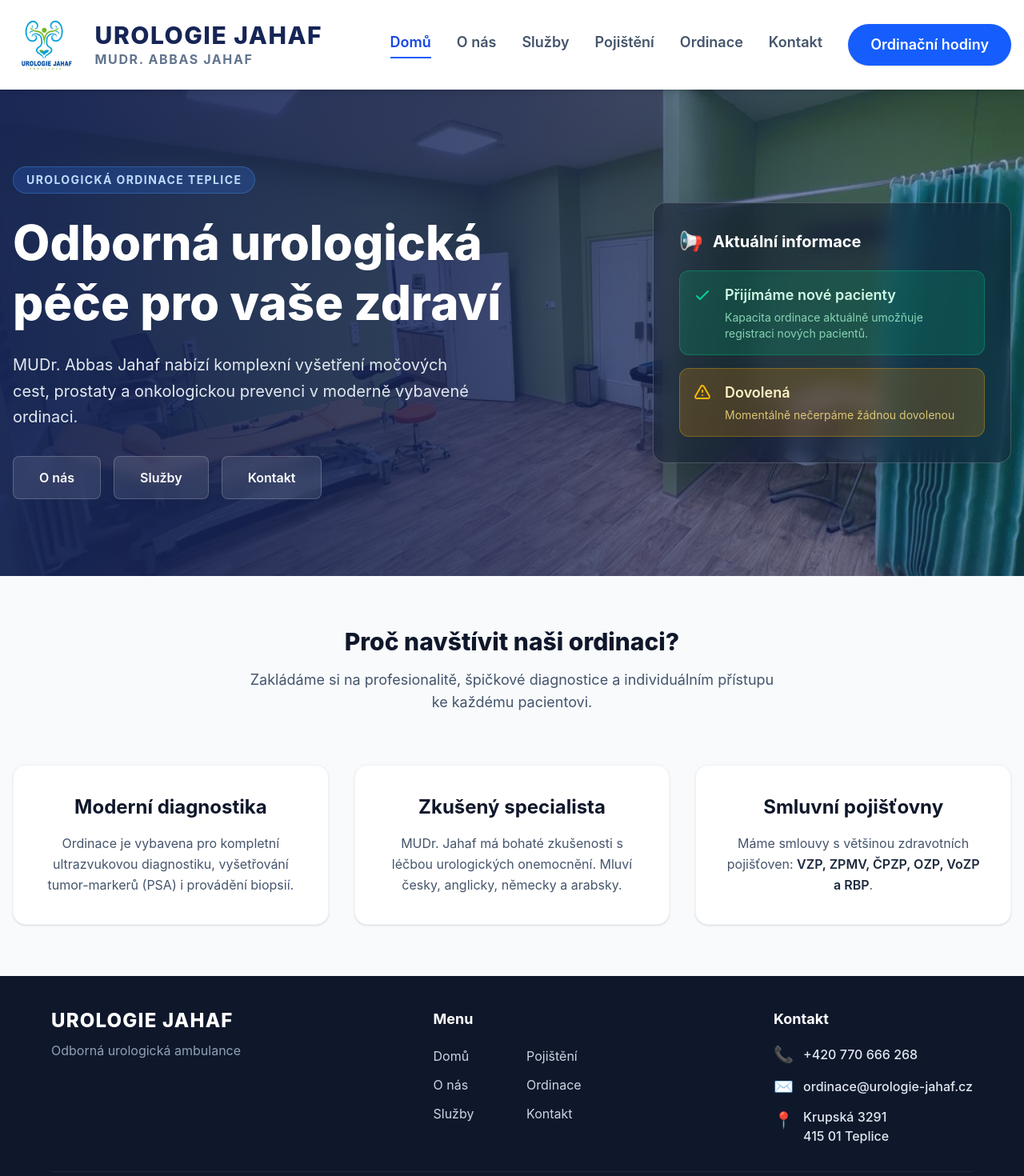
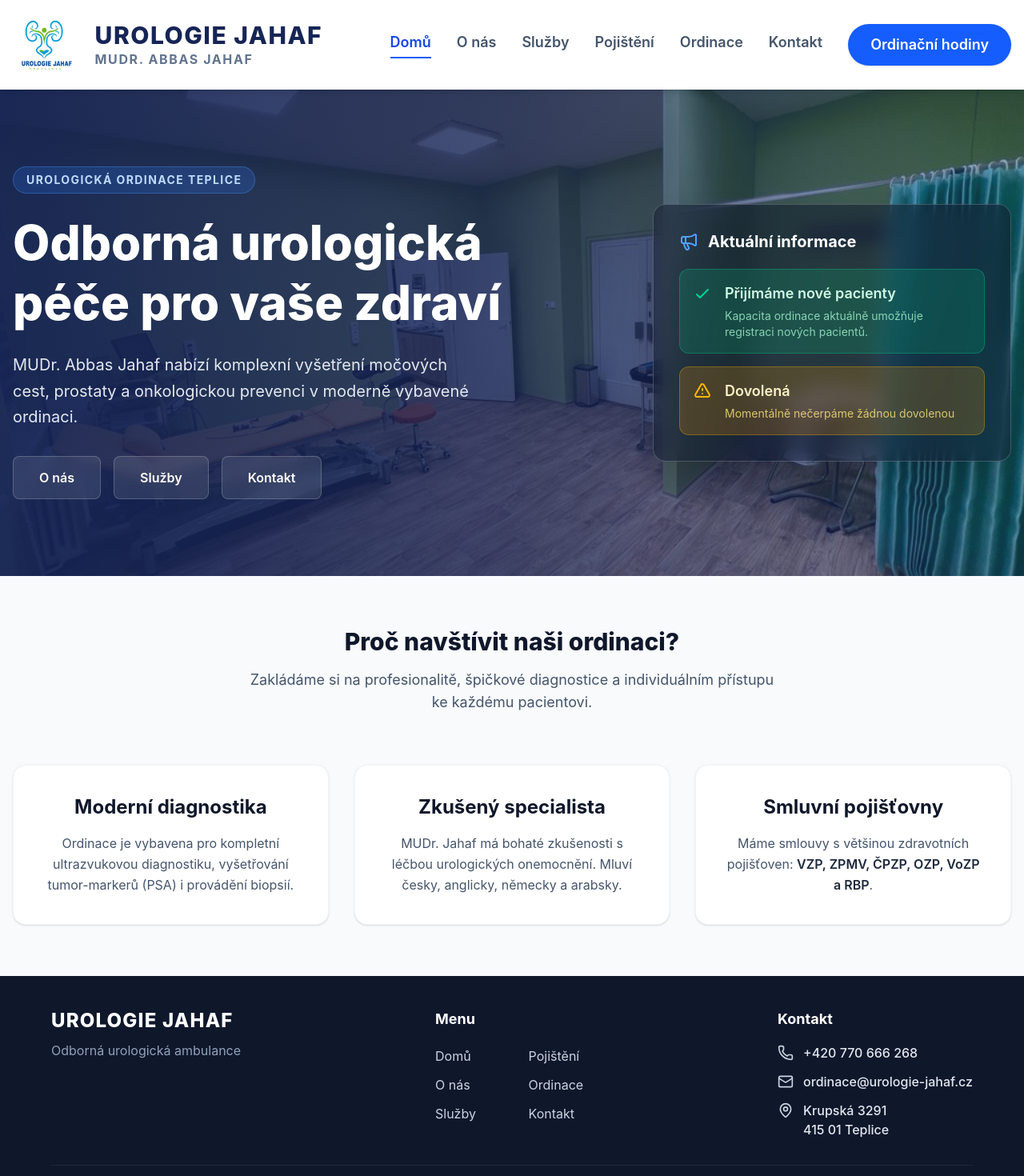
Before and after one commit to amjedq7/web-jahaf, a React (Vite) app: page / in a window 1280 px wide. Shown: the top 1470 px of the page at 80% size. Built offline with nearby package versions, Linux system fonts and the light colour scheme.

Commit message:
change emoji to icon

```diff
--- a/package.json
+++ b/package.json
@@ -11,6 +11,7 @@
   },
   "dependencies": {
     "@tailwindcss/postcss": "^4.3.1",
+    "lucide-react": "^1.21.0",
     "react": "^19.2.7",
     "react-dom": "^19.2.7",
     "react-router-dom": "^7.18.0"
--- a/src/components/Footer.tsx
+++ b/src/components/Footer.tsx
@@ -1,4 +1,5 @@
 import { Link } from 'react-router-dom'
+import { Phone, Mail, MapPin } from 'lucide-react'
 
 export default function Footer() {
   return (
@@ -6,7 +7,6 @@ export default function Footer() {
       <div className="container mx-auto px-4 py-8 lg:py-10">
         <div className="max-w-6xl mx-auto flex flex-col md:flex-row justify-between items-center md:items-start gap-8 lg:gap-10">
 
-          {/* Brand Info (Left) */}
           <div className="max-w-sm flex flex-col items-center md:items-start text-center md:text-left">
             <h3 className="text-2xl font-extrabold text-white tracking-wider mb-2">
               UROLOGIE JAHAF
@@ -16,7 +16,6 @@ export default function Footer() {
             </p>
           </div>
 
-          {/* Navigation Links (Middle) */}
           <div className="flex flex-col items-center md:items-start mt-4 md:mt-0">
             <div className="grid grid-cols-2 gap-x-8 md:gap-x-12 gap-y-3 w-fit text-center md:text-left">
               <h4 className="text-lg font-bold text-white mb-2 col-span-2">Menu</h4>
@@ -30,20 +29,19 @@ export default function Footer() {
             </div>
           </div>
 
-          {/* Contact Info (Right) */}
           <div className="flex flex-col items-center md:items-start mt-4 md:mt-0">
             <Link to="/kontakt" className="text-lg font-bold text-white hover:text-blue-400 transition-colors mb-4 w-fit block text-center md:text-left">
               Kontakt
             </Link>
             <div className="flex flex-col items-center md:items-start gap-3">
               <a href="tel:+420770666268" className="hover:text-blue-400 transition-colors flex items-center justify-center md:justify-start gap-3 w-fit">
-                <span className="text-xl">📞</span> <span className="font-medium text-slate-200">+420 770 666 268</span>
+                <Phone className="w-5 h-5" /> <span className="font-medium text-slate-200">+420 770 666 268</span>
               </a>
               <a href="mailto:ordinace@urologie-jahaf.cz" className="hover:text-blue-400 transition-colors flex items-center justify-center md:justify-start gap-3 w-fit">
-                <span className="text-xl">✉️</span> <span className="font-medium text-slate-200">ordinace@urologie-jahaf.cz</span>
+                <Mail className="w-5 h-5" /> <span className="font-medium text-slate-200">ordinace@urologie-jahaf.cz</span>
               </a>
               <div className="flex items-start justify-center md:justify-start gap-3 w-fit">
-                <span className="text-xl mt-0.5">📍</span>
+                <MapPin className="w-5 h-5 mt-0.5" />
                 <span className="font-medium text-slate-200 text-left">
                   Krupská 3291<br />
                   415 01 Teplice
@@ -54,7 +52,6 @@ export default function Footer() {
 
         </div>
 
-        {/* Bottom Bar */}
         <div className="max-w-6xl mx-auto border-t border-slate-800 mt-8 pt-6 text-center text-slate-500 text-sm">
           <p>&copy; {new Date().getFullYear()} Urologie Jahaf. Všechna práva vyhrazena.</p>
         </div>
--- a/src/pages/Contact.tsx
+++ b/src/pages/Contact.tsx
@@ -1,14 +1,13 @@
 import { useEffect, useState } from 'react'
 import { useLocation } from 'react-router-dom'
+import { Phone, Mail, MapPin, Info } from 'lucide-react'
 
 export default function Contact() {
   const location = useLocation()
   const [highlight, setHighlight] = useState('')
 
-  // Efekt pro zazáření (glow) a automatické plynulé scrollování
   useEffect(() => {
     if (location.hash) {
-      // Zpoždění 150ms dává čas mobilnímu menu, aby se zavřelo, než začneme scrollovat
       const scrollTimer = setTimeout(() => {
         const id = location.hash.replace('#', '')
         const element = document.getElementById(id)
@@ -17,10 +16,8 @@ export default function Contact() {
         }
       }, 150)
 
-      // Spuštění záře s mírným zpožděním
       const startTimer = setTimeout(() => setHighlight(location.hash), 200)
 
-      // Zhasnutí po 2 vteřinách
       const endTimer = setTimeout(() => {
         setHighlight('')
       }, 2200)
@@ -35,7 +32,6 @@ export default function Contact() {
     }
   }, [location.hash, location.key])
 
-  // Funkce, která vrátí CSS třídy pro konkrétní box podle toho, jestli svítí
   const getGlow = (id: string) => {
     return highlight === id
       ? "border-blue-400 ring-4 ring-blue-400/30 shadow-[0_0_35px_rgba(59,130,246,0.35)] scale-[1.02] transition-all duration-300 z-10"
@@ -51,15 +47,15 @@ export default function Contact() {
 
       <div className="max-w-6xl mx-auto grid md:grid-cols-2 gap-8 lg:gap-12">
 
-        {/* Left Column */}
         <div className="flex flex-col gap-6">
-          {/* Přidáno scroll-mt-28 pro zajištění mezery pod fixním menu */}
           <div id="kontakt" className={`bg-white p-8 rounded-2xl ${getGlow('#kontakt')} relative scroll-mt-28`}>
             <h2 className="text-2xl font-bold text-slate-900 mb-6">Kontaktní údaje</h2>
 
             <div className="flex flex-col gap-5">
               <div className="flex items-start gap-4">
-                <div className="w-12 h-12 bg-blue-50 rounded-full flex items-center justify-center text-blue-600 text-xl shrink-0">📞</div>
+                <div className="w-12 h-12 bg-blue-50 rounded-full flex items-center justify-center text-blue-600 shrink-0">
+                  <Phone className="w-6 h-6" />
+                </div>
                 <div>
                   <p className="text-sm text-slate-500 font-medium">Telefon</p>
                   <a href="tel:+420770666268" className="text-lg font-bold text-slate-900 hover:text-blue-600 transition-colors">
@@ -69,7 +65,9 @@ export default function Contact() {
               </div>
 
               <div className="flex items-start gap-4">
-                <div className="w-12 h-12 bg-blue-50 rounded-full flex items-center justify-center text-blue-600 text-xl shrink-0">✉️</div>
+                <div className="w-12 h-12 bg-blue-50 rounded-full flex items-center justify-center text-blue-600 shrink-0">
+                  <Mail className="w-6 h-6" />
+                </div>
                 <div>
                   <p className="text-sm text-slate-500 font-medium">E-mail</p>
                   <a href="mailto:ordinace@urologie-jahaf.cz" className="text-lg font-bold text-slate-900 hover:text-blue-600 transition-colors">
@@ -79,7 +77,9 @@ export default function Contact() {
               </div>
 
               <div className="flex items-start gap-4">
-                <div className="w-12 h-12 bg-blue-50 rounded-full flex items-center justify-center text-blue-600 text-xl shrink-0">📍</div>
+                <div className="w-12 h-12 bg-blue-50 rounded-full flex items-center justify-center text-blue-600 shrink-0">
+                  <MapPin className="w-6 h-6" />
+                </div>
                 <div>
                   <p className="text-sm text-slate-500 font-medium">Adresa ordinace</p>
                   <p className="text-lg font-medium text-slate-900">
@@ -106,8 +106,6 @@ export default function Contact() {
           </div>
         </div>
 
-        {/* Right Column: Opening Hours */}
-        {/* Přidáno scroll-mt-28 pro zajištění mezery pod fixním menu */}
         <div id="hodiny" className={`bg-white p-8 rounded-2xl flex flex-col ${getGlow('#hodiny')} relative scroll-mt-28`}>
           <h2 className="text-2xl font-bold text-slate-900 mb-4">Ordinační hodiny</h2>
 
@@ -144,7 +142,7 @@ export default function Contact() {
 
           <div className="mt-6 p-5 bg-amber-50 border border-amber-100 rounded-xl">
             <p className="text-base text-amber-800 flex gap-3 items-start">
-              <span className="text-amber-600 mt-0.5 text-xl">ℹ️</span>
+              <span className="text-amber-600 mt-0.5"><Info className="w-6 h-6" /></span>
               K vyšetření je nutné se předem telefonicky objednat. Akutní případy ošetřujeme po předchozí telefonické domluvě.
             </p>
           </div>
--- a/src/pages/Home.tsx
+++ b/src/pages/Home.tsx
@@ -1,4 +1,5 @@
 import { Link } from 'react-router-dom'
+import { Megaphone } from 'lucide-react'
 import bgImage from '../assets/web-jahaf-background.jpeg'
 
 export default function Home() {
@@ -54,7 +55,7 @@ export default function Home() {
           <div className="w-full lg:w-2/5 max-w-md mx-auto lg:mx-0">
             <div className="bg-slate-900/50 backdrop-blur-md border border-white/20 rounded-2xl p-6 lg:p-8 shadow-2xl">
               <h3 className="text-xl font-bold text-white mb-5 flex items-center gap-3">
-                <span className="text-2xl">📢</span> Aktuální informace
+                <Megaphone className="w-6 h-6 text-blue-400" /> Aktuální informace
               </h3>
 
               <div className="space-y-4">
```
Also changed, not shown: 1 other file (tests, documents, lock files or other folders).
